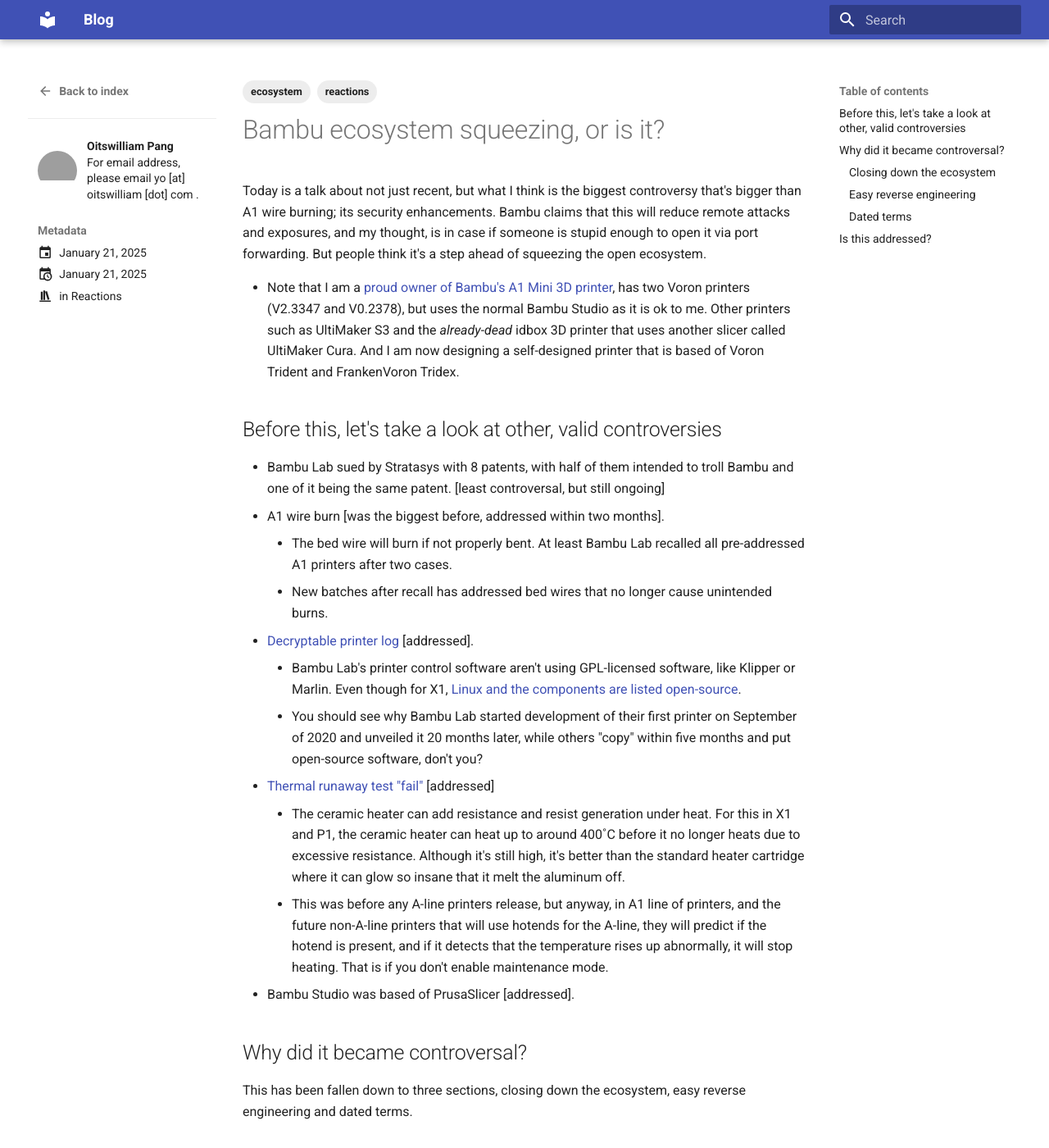
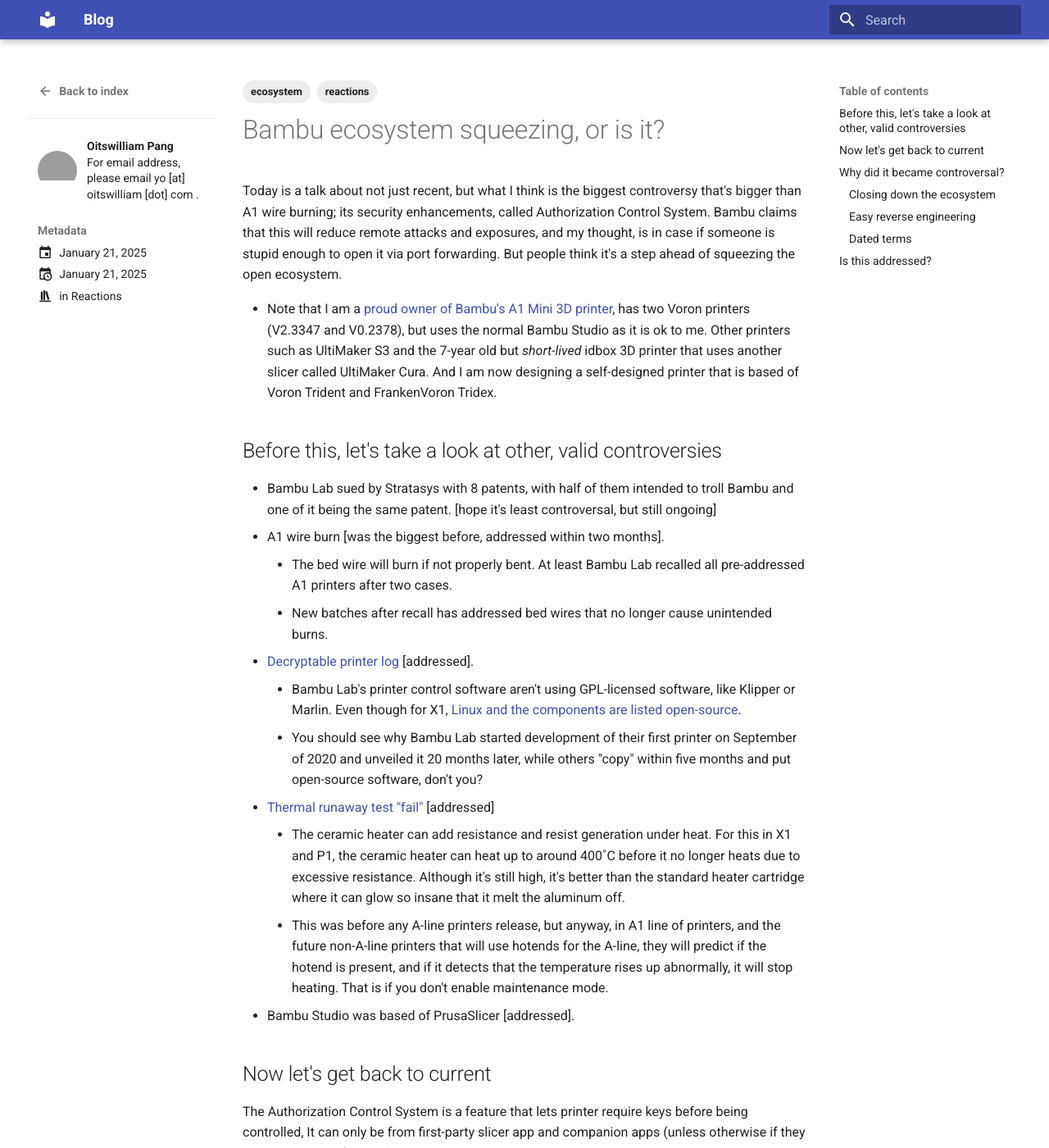
Before and after one commit to Bunny350/blogs, an MkDocs documentation site: the page built from docs/posts/bambu-ecosystem-squeezing.md, in a window 1280 px wide and 1400 px high. Shown: the whole window at 82% size. Built offline with MkDocs 1.6.1 and Material for MkDocs 9.7.7, drawn with Linux system fonts in a browser that asks for light colours; some of the changed text lies outside the part shown; grey boxes are pictures that could not be loaded.

Commit message:
Update bambu-ecosystem-squeezing.md

```diff
--- a/docs/posts/bambu-ecosystem-squeezing.md
+++ b/docs/posts/bambu-ecosystem-squeezing.md
@@ -13,13 +13,13 @@
 
 # Bambu ecosystem squeezing, or is it?
 
-Today is a talk about not just recent, but what I think is the biggest controversy that's bigger than A1 wire burning; its security enhancements. Bambu claims that this will reduce remote attacks and exposures, and my thought, is in case if someone is stupid enough to open it via port forwarding. But people think it's a step ahead of squeezing the open ecosystem.
+Today is a talk about not just recent, but what I think is the biggest controversy that's bigger than A1 wire burning; its security enhancements, called Authorization Control System. Bambu claims that this will reduce remote attacks and exposures, and my thought, is in case if someone is stupid enough to open it via port forwarding. But people think it's a step ahead of squeezing the open ecosystem.
 
-- Note that I am a [proud owner of Bambu's A1 Mini 3D printer](https://www.facebook.com/share/v/1Z2qqtiCfu/),  has two Voron printers (V2.3347 and V0.2378), but uses the normal Bambu Studio as it is ok to me. Other printers such as UltiMaker S3 and the *already-dead* idbox 3D printer that uses another slicer called UltiMaker Cura. And I am now designing a self-designed printer that is based of Voron Trident and FrankenVoron Tridex.
+- Note that I am a [proud owner of Bambu's A1 Mini 3D printer](https://www.facebook.com/share/v/1Z2qqtiCfu/),  has two Voron printers (V2.3347 and V0.2378), but uses the normal Bambu Studio as it is ok to me. Other printers such as UltiMaker S3 and the 7-year old but *short-lived* idbox 3D printer that uses another slicer called UltiMaker Cura. And I am now designing a self-designed printer that is based of Voron Trident and FrankenVoron Tridex.
 
 ## Before this, let's take a look at other, valid controversies
 
-* Bambu Lab sued by Stratasys with 8 patents, with half of them intended to troll Bambu and one of it being the same patent. [least controversal, but still ongoing]
+* Bambu Lab sued by Stratasys with 8 patents, with half of them intended to troll Bambu and one of it being the same patent. [hope it's least controversal, but still ongoing]
 * A1 wire burn [was the biggest before, addressed within two months].
     * The bed wire will burn if not properly bent. At least Bambu Lab recalled all pre-addressed A1 printers after two cases.
     * New batches after recall has addressed bed wires that no longer cause unintended burns.
@@ -30,6 +30,10 @@
     * The ceramic heater can add resistance and resist generation under heat. For this in X1 and P1, the ceramic heater can heat up to around 400˚C before it no longer heats due to excessive resistance. Although it's still high, it's better than the standard heater cartridge where it can glow so insane that it melt the aluminum off.
     * This was before any A-line printers release, but anyway, in A1 line of printers, and the future non-A-line printers that will use hotends for the A-line, they will predict if the hotend is present, and if it detects that the temperature rises up abnormally, it will stop heating. That is if you don't enable maintenance mode.
 * Bambu Studio was based of PrusaSlicer [addressed].
+
+## Now let's get back to current
+
+The Authorization Control System is a feature that lets printer require keys before being controlled, It can only be from first-party slicer app and companion apps (unless otherwise if they change decisions). This feature does *not* limit statistical interactions or starting a print job that's already on the card, among other things, but it limits control-related interactions and other critical operations. Users who do not want this feature can keep their firmware, but not if they received the printer with this firmware from start, cause this does *not* let them downgrade the firmware.
 
 ## Why did it became controversal?
 
@@ -43,7 +47,7 @@
 
 ### [Easy reverse engineering](https://wiki.rossmanngroup.com/index.php?title=Bambu_Lab_Authorization_Control_System)
 
-Since Bambu Connect used Electron as it's base, and not using in-house encryption, people have figured out [how to crack down the keys used by Bambu Connect, within a day of it's beta release](https://www.reddit.com/r/BambuLab/comments/1i4k9m2/bambuconnect_has_been_pwned/?rdt=64645). And has been shared to the wiki that's against companies abusing their customers. The key might be rotated later.
+Since Bambu Connect used Electron as it's base, and not using in-house encryption, people have figured out [how to crack down the keys used by Bambu Connect, within a day of it's beta release](https://www.reddit.com/r/BambuLab/comments/1i4k9m2/bambuconnect_has_been_pwned/). And has been shared to the wiki that's against companies abusing their customers. The key might be rotated later.
 
 ### Dated terms
 
@@ -64,3 +68,4 @@
 If you have things to point out, please send message on my Facebook [page](https://www.facebook.com/officialbunny350/), or email me yo [at] oitswilliam [dot] com.
 
 *Short update*: add new links, clarify ownership and add suggestion information
+*Short update 2*: forgot to add introduction and forgot about the actual name yeesh
```
